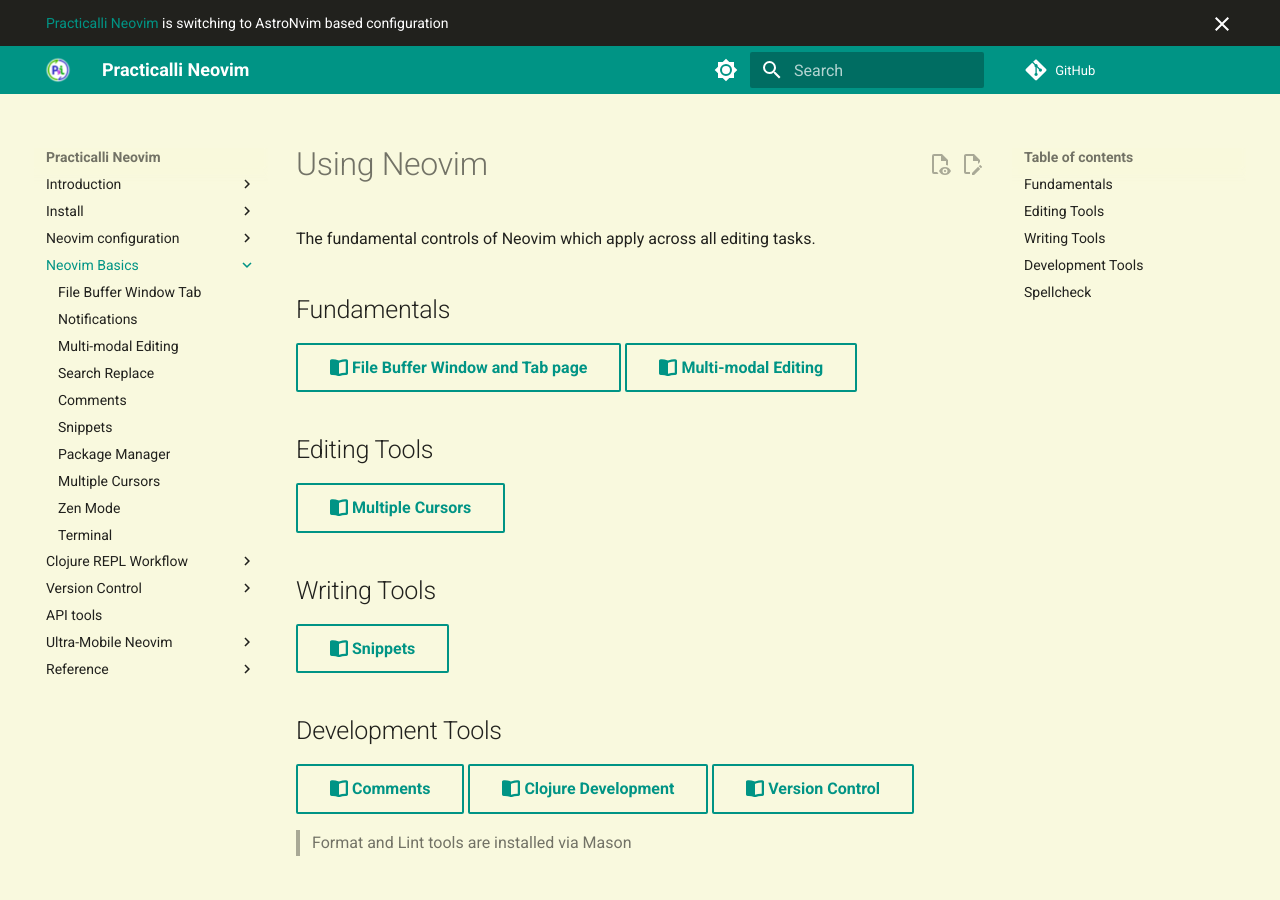
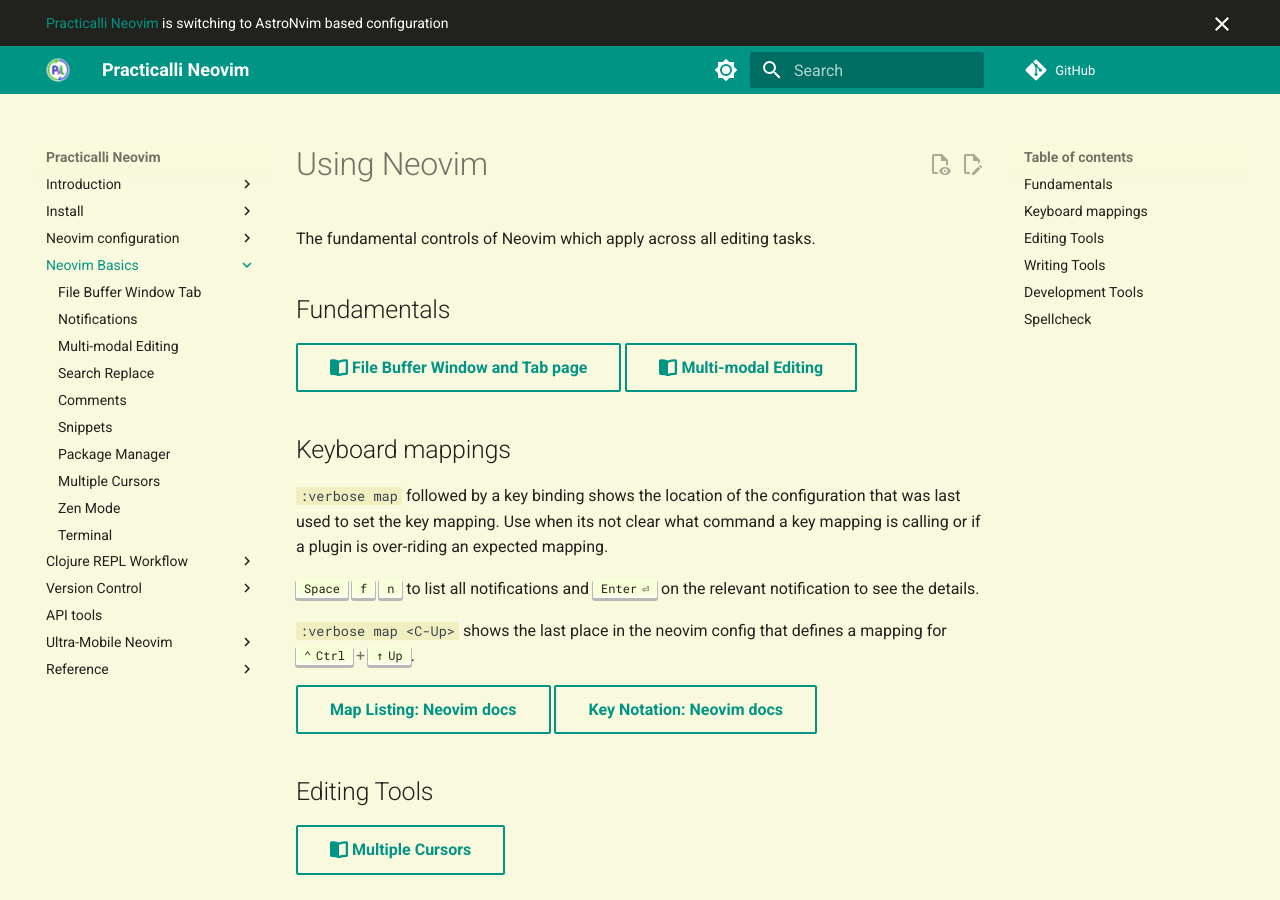
Before and after one commit to practicalli/neovim, an MkDocs documentation site: the page built from docs/neovim-basics/index.md, in a window 1280 px wide and 900 px high. Built offline with MkDocs 1.6.1 and Material for MkDocs 9.7.7, drawn with Linux system fonts in a browser that asks for light colours; plug-ins that fetch from the network failed and are left out; comment, search, counter and statistics services are not loaded.

Commit message:
basics: view details of key mapping command and location of config

```diff
--- a/docs/neovim-basics/index.md
+++ b/docs/neovim-basics/index.md
@@ -6,6 +6,20 @@
 
 [:fontawesome-solid-book-open: File Buffer Window and Tab page](file-buffer-window-tab.md){.md-button}
 [:fontawesome-solid-book-open: Multi-modal Editing](multi-modal-editing.md){.md-button}
+
+
+## Keyboard mappings
+
+`:verbose map` followed by a key binding shows the location of the configuration that was last used to set the key mapping.  Use when its not clear what command a key mapping is calling or if a plugin is over-riding an expected mapping.
+
+++spc++ ++"f"++ ++"n"++ to list all notifications and ++enter++ on the relevant notification to see the details.
+
+
+`:verbose map <C-Up>` shows the last place in the neovim config that defines a mapping for ++ctrl+arrow-up++.
+
+[Map Listing: Neovim docs](https://neovim.io/doc/user/map.html#map-listing){target=_blank .md-button}
+[Key Notation: Neovim docs](https://neovim.io/doc/user/intro.html#key-notation){target=_blank .md-button}
+
 
 ## Editing Tools
 
```
